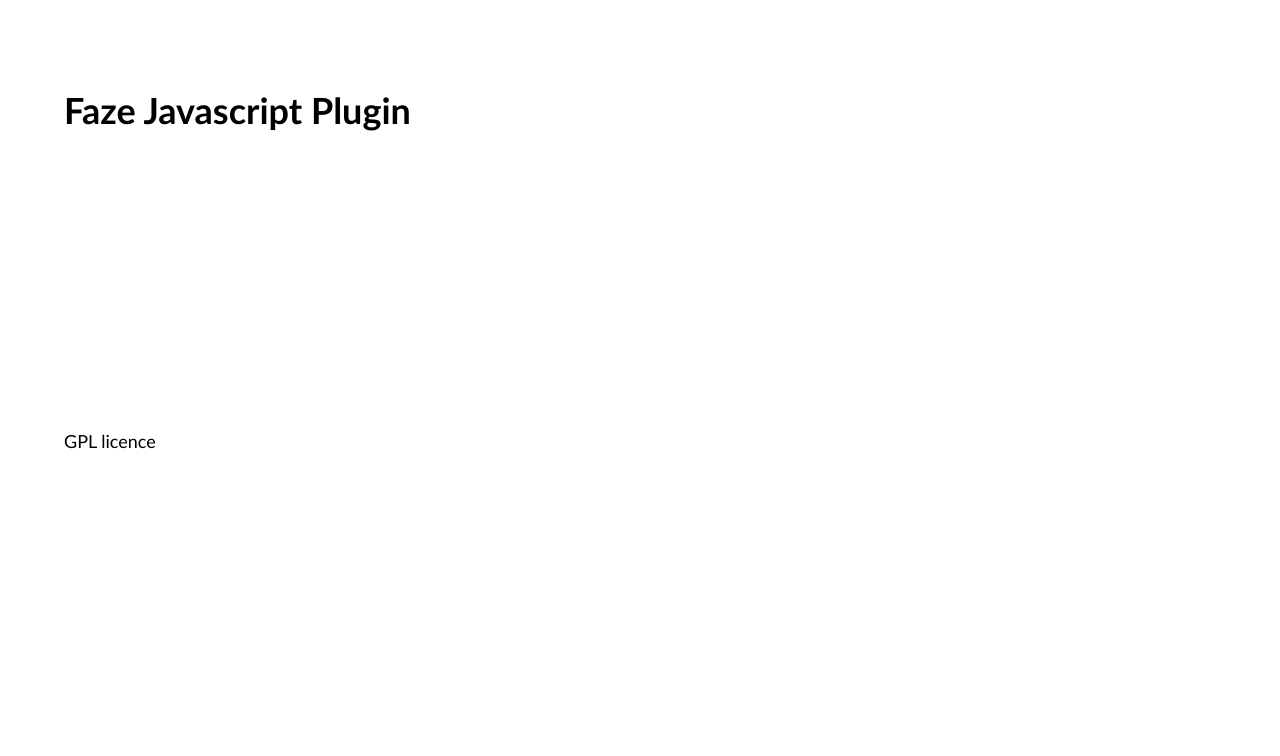
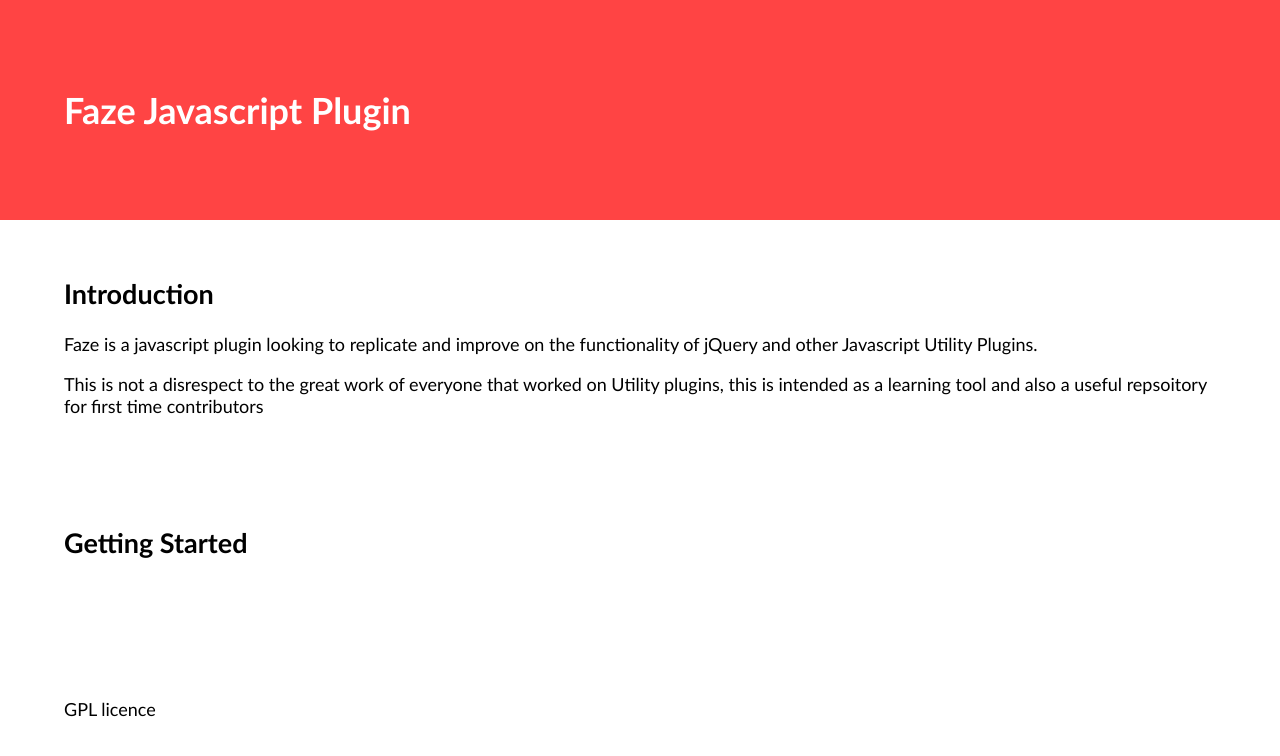
Before and after one commit to tomkiernan120/Faze, a plain HTML site: page index.html in a window 1280 px wide. Drawn offline with Linux system fonts and the light colour scheme.

Commit message:
V.0.4
Update to github page

```diff
--- a/index.html
+++ b/index.html
@@ -16,7 +16,13 @@
     <main>
         <div class="main">
             <div class="section">
-
+                <h2>Introduction</h2>
+                <p>Faze is a javascript plugin looking to replicate and improve on the functionality of jQuery and other Javascript Utility Plugins.</p>
+                <p>This is not a disrespect to the great work of everyone that worked on Utility plugins, this is intended as a learning tool and also a useful repsoitory for first time contributors</p>
+            </div>
+            <div class="section">
+                <h2>Getting Started</h2>
+                <code><script src="../path/to/faze-min.js"></script></code>
             </div>
         </div>
     </main>
--- a/main.css
+++ b/main.css
@@ -13,8 +13,22 @@
 }
 
 header, main, footer{
+    padding: 5%;
+}
+header, .header, main .main, footer, .footer{
     width: 100%;
     float: left;
     height: auto;
-    padding: 5%;
 }
+
+header{
+    color: #fff;
+    background: rgba(255, 0, 0, 0.733);
+}
+
+.section{
+    width: 100%;
+    float: left;
+    height: auto;
+    padding: 3% 0;
+}
```
